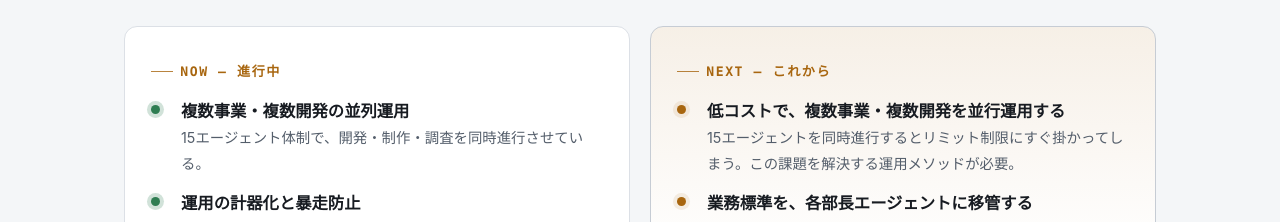
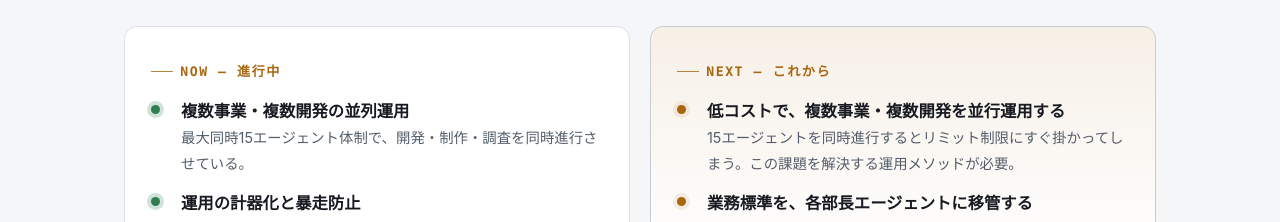
Before and after one commit to ltg201906/ori-portfolio, a plain HTML site: page index.html in a window 1280 px wide. Shown: the part 5200-5422 px from the top of the page. Drawn offline with Linux system fonts and the light colour scheme.

Commit message:
Now/Nextの文言を「最大同時15エージェント体制」に修正

```diff
--- a/index.html
+++ b/index.html
@@ -536,7 +536,7 @@
         <div class="panel now reveal">
           <span class="kicker">Now — 進行中</span>
           <ul class="tl">
-            <li><span class="mk"></span><div><strong>複数事業・複数開発の並列運用</strong><br><span>15エージェント体制で、開発・制作・調査を同時進行させている。</span></div></li>
+            <li><span class="mk"></span><div><strong>複数事業・複数開発の並列運用</strong><br><span>最大同時15エージェント体制で、開発・制作・調査を同時進行させている。</span></div></li>
             <li><span class="mk"></span><div><strong>運用の計器化と暴走防止</strong><br><span>devboard・利用枠監視・状態可視化を自作し、並行AI開発を安全に回す。</span></div></li>
             <li><span class="mk"></span><div><strong>リモート開発の常駐化</strong><br><span>Mac mini を拠点に、Tailscale + tmux で外出先からも開発・回収。</span></div></li>
           </ul>
```
